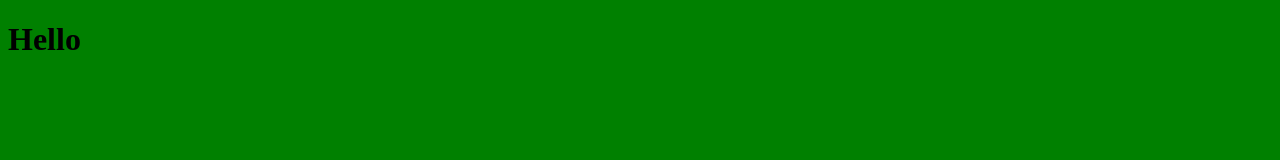
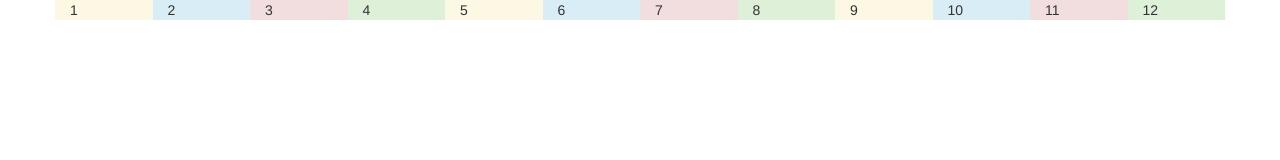
Before and after one commit to Mat-Gr/super-sports, a website: page public/index.html in a window 1280 px wide. Drawn offline with nearby package versions, Linux system fonts and the light colour scheme.

Commit message:
Added Bootstrap via CDN, for use of the 12 column grid. Setup basic SASS file structure. Fixed sourcemaps in gulpfile (missing sourcemaps.write)

```diff
--- a/gulpfile.js
+++ b/gulpfile.js
@@ -12,9 +12,10 @@ const uglify = require('gulp-uglify');
 
 // Sass
 gulp.task('sass', function() {
-    return gulp.src('source/scss/**/*.scss')
+    return gulp.src('source/scss/main.scss')
         .pipe(sourcemaps.init())
-        .pipe(sass({outputStyle: 'compressed'}).on('error', sass.logError))
+            .pipe(sass({outputStyle: 'compressed'}).on('error', sass.logError))
+        .pipe(sourcemaps.write())
         .pipe(gulp.dest('public/assets/stylesheets'))
         .pipe(browserSync.stream());
 });
--- a/public/index.html
+++ b/public/index.html
@@ -3,9 +3,27 @@
     <head>
         <meta charset="utf-8">
         <title>SuperSports</title>
+        <!-- Bootstrap -->
+        <link rel="stylesheet" href="https://maxcdn.bootstrapcdn.com/bootstrap/3.3.7/css/bootstrap.min.css" integrity="sha384-BVYiiSIFeK1dGmJRAkycuHAHRg32OmUcww7on3RYdg4Va+PmSTsz/K68vbdEjh4u" crossorigin="anonymous">
+        <!-- Stylesheet -->
         <link rel="stylesheet" href="assets/stylesheets/main.css">
     </head>
     <body>
-        <h1>Hello</h1>
+        <div class="container">
+            <div class="row">
+                <div class="col-lg-1 bg-warning">1</div>
+                <div class="col-lg-1 bg-info">2</div>
+                <div class="col-lg-1 bg-danger">3</div>
+                <div class="col-lg-1 bg-success">4</div>
+                <div class="col-lg-1 bg-warning">5</div>
+                <div class="col-lg-1 bg-info">6</div>
+                <div class="col-lg-1 bg-danger">7</div>
+                <div class="col-lg-1 bg-success">8</div>
+                <div class="col-lg-1 bg-warning">9</div>
+                <div class="col-lg-1 bg-info">10</div>
+                <div class="col-lg-1 bg-danger">11</div>
+                <div class="col-lg-1 bg-success">12</div>
+            </div>
+        </div>
     </body>
 </html>
--- a/source/scss/main.scss
+++ b/source/scss/main.scss
@@ -1,5 +1 @@
-$color: green;
-
-body {
-    background: $color;
-}
+@import "modules/colors";
--- /dev/null
+++ b/source/scss/modules/_colors.scss
@@ -0,0 +1,10 @@
+// Color definitions
+$red:           #f45a40;
+$light-red:     #ff674f;
+
+$grey:          #7e7f84;
+$dark-grey:     #2a2d34;
+$light-grey:    #ededed;
+
+$white:         #ffffff;
+$black:         #000000;
```
Also changed, not shown: public/assets/stylesheets/main.css, source/scss/partials/_header.scss (added).
